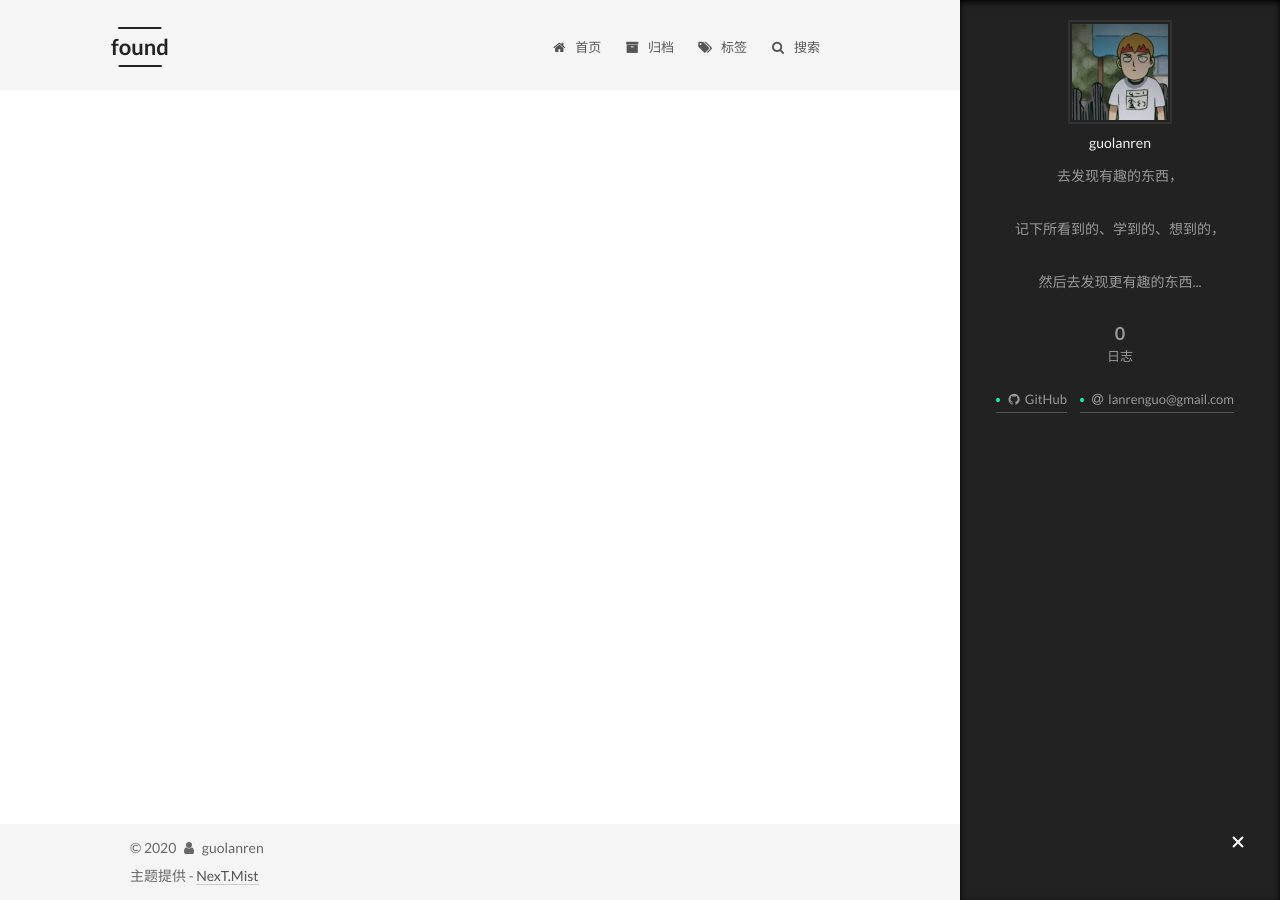
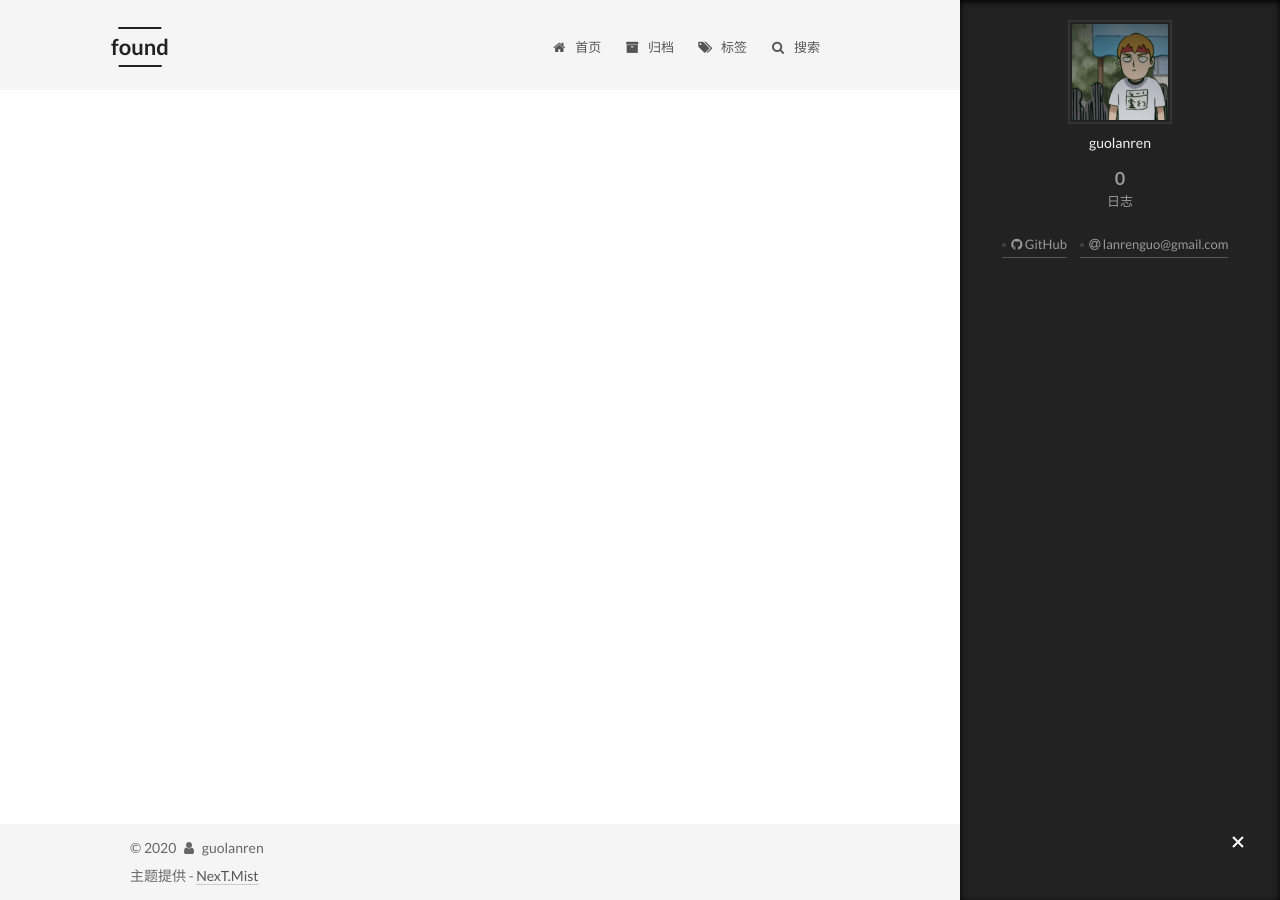
Before and after one commit to guolanren/guolanren.github.io, a Jekyll site: the page built from index.html, in a window 1280 px wide. Built offline with Jekyll 4.4.1, drawn with Linux system fonts in a browser that asks for light colours; the list of posts is cut into pages by our own code; comment, search, counter and statistics services are not loaded.

Commit message:
fixed sidebar description to multi lines 2

```diff
--- a/_config.yml
+++ b/_config.yml
@@ -6,10 +6,10 @@
 # Site
 title: found
 subtitle: guolanren's blog
-descriptions:
- - 去发现有趣的东西，
- - 记下所看到的、学到的、想到的，
- - 然后去发现更有趣的东西...
+descriptions: >- # this means to ignore newlines until "author:"
+  去发现有趣的东西，
+  记下所看到的、学到的、想到的，
+  然后去发现更有趣的东西...
 author: guolanren
 # Support language: de, en, fr-FR, id, ja, ko, pt-BR, pt, ru, zh-Hans, zh-hk, zh-tw
 language: zh-Hans
--- a/_includes/_macro/sidebar.html
+++ b/_includes/_macro/sidebar.html
@@ -37,10 +37,8 @@
            {% if site.seo %}
               <p class="site-description motion-element" itemprop="description">{{ site.signature }}</p>
            {% else %}
-              {% for description in site.descriptions %}
-                <p class="site-description motion-element" itemprop="description" style="white-space: pre-line">{{ description }}</p>
-              {% endfor %}
-          {% endif %}
+              <p class="site-description motion-element" itemprop="description">{{ site.description }}</p>
+           {% endif %}
         </div>
         <nav class="site-state motion-element">
 
@@ -102,7 +100,7 @@
               <span class="links-of-author-item">
                 <a href="{{ link }}" target="_blank" title="{{ name }}">
                   {% if site.social_icons.enable %}
-                    <i class="fa fa-fw fa-{{ site.social_icons[name] | default: 'globe' | downcase }}"></i>
+                    <i class="fa fa-{{ site.social_icons[name] | default: 'globe' | downcase }}"></i>
                   {% endif %}
                   {{ name }}
                 </a>
--- a/_sass/_common/components/sidebar/sidebar-author-links.scss
+++ b/_sass/_common/components/sidebar/sidebar-author-links.scss
@@ -16,6 +16,6 @@
     width: 4px;
     height: 4px;
     border-radius: 50%;
-    background: rgb(random-color(0, 255) - 50%, random-color(0, 255) - 50%, random-color(0, 255) - 50%);
+    background: rgb(65, 65, 65);
   }
 }
--- a/_sass/_common/components/sidebar/sidebar-author.scss
+++ b/_sass/_common/components/sidebar/sidebar-author.scss
@@ -15,7 +15,7 @@
 }
 
 .site-description {
-  margin-top: $site-description-margin-top;
+  margin: $site-description-margin;
   text-align: $site-description-align;
   font-size: $site-description-font-size;
   color: $site-description-color;
--- a/_sass/_variables/base.scss
+++ b/_sass/_variables/base.scss
@@ -284,8 +284,8 @@ $site-author-name-weight              : normal;
 
 $site-description-font-size           : 14px;
 $site-description-color               : $grey-dark;
-$site-description-margin-top          : 5px;
-$site-description-align               : center;
+$site-description-margin              : 3%;
+$site-description-align               : -webkit-auto;
 
 $site-state-align                     : center;
 $site-state-item-count-font-size      : 18px;
```
